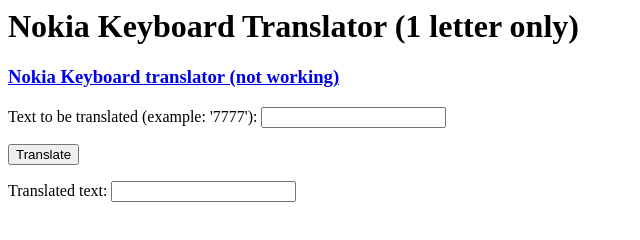
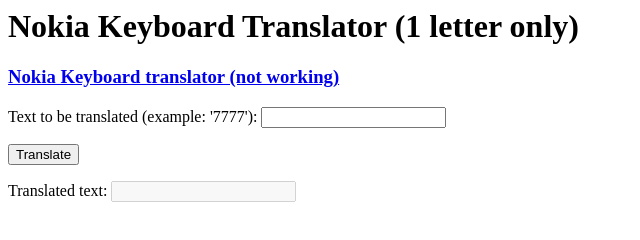
Before and after one commit to brunomonteirobonifacio/Mobile-keyboard-translator, a plain HTML site: page one_letter_translate.html in a window 1280 px wide. Shown: the whole page, without its empty margins (0-640 px from the left). Drawn offline with Linux system fonts and the light colour scheme.

Commit message:
Bug Fixes

```diff
--- a/one_letter_translate.html
+++ b/one_letter_translate.html
@@ -12,13 +12,12 @@
       <h3><a href="index.html"> Nokia Keyboard translator (not working)</a></h3>
       <form>
         <p>
-          Text to be translated (example: '7777'):
-          <input type="text" name="code" id="text" />
+          Text to be translated (example: '7777'): <input type="text" name="code" id="text" />
         </p>
         <p>
           <input type="button" value="Translate" onclick="translateLetter()" />
         </p>
-        <p>Translated text: <input type="text" name="result" id="result" /></p>
+        <p>Translated text: <input type="text" name="result" id="result" disabled /></p>
       </form>
     </main>
   </body>
```
